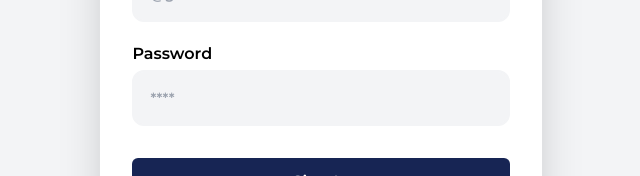
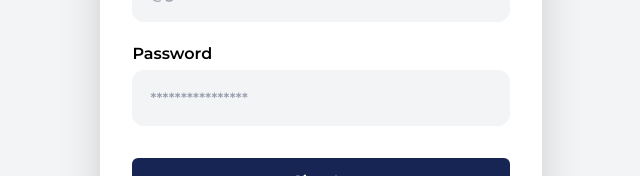
Before and after one commit to gsousaaa/desafio-b2bit, a React (Vite) app: page / in a window 1280 px wide. Shown: the part 425-601 px from the top of the page, without its empty margins (319-959 px from the left). Built offline with nearby package versions, Linux system fonts and the light colour scheme.

Commit message:
Implementando lógica para aguardar o carregamento do javascript, resolvendo bug de reset do formulário.

```diff
--- a/src/components/common/Button.tsx
+++ b/src/components/common/Button.tsx
@@ -3,12 +3,13 @@ interface ButtonProps {
     children: React.ReactNode,
     onClick?: () => void,
     type: "button" | "submit",
+    disabled?: boolean
 
 }
 
-export const Button = ({children, onClick, type}: ButtonProps) => {
+export const Button = ({children, disabled, onClick, type}: ButtonProps) => {
 
     return (
-        <button className="text-white px-40 py-3 bg-blue-950 rounded-md text-base font-semibold" onClick={onClick} type={type}>{children}</button>
+        <button disabled={disabled} className="text-white px-40 py-3 bg-blue-950 rounded-md text-base font-semibold" onClick={onClick} type={type}>{children}</button>
     )
 }
--- a/src/components/common/Input.tsx
+++ b/src/components/common/Input.tsx
@@ -4,11 +4,12 @@ interface InputProps  {
     value: string,
     onChange: (e: React.ChangeEvent<HTMLInputElement>) => void,
     name: string,
+    disabled?: boolean
 
 }
 
-export const Input: React.FC<InputProps> = ({type, placeholder, value, onChange, name}) => {
+export const Input: React.FC<InputProps> = ({type, disabled, placeholder, value, onChange, name}) => {
     return (
-            <input className='text-sm text-black w-full border-2 border-gray-100 rounded-xl p-4 mt-1 bg-gray-100 font-semibold'type={type} placeholder={placeholder} value={value} onChange={onChange} name={name}/>
+            <input  disabled={disabled} className='text-sm text-black w-full border-2 border-gray-100 rounded-xl p-4 mt-1 bg-gray-100 font-semibold' type={type} placeholder={placeholder} value={value} onChange={onChange} name={name}/>
     )
 }
--- a/src/components/layout/FormLogin.tsx
+++ b/src/components/layout/FormLogin.tsx
@@ -1,16 +1,22 @@
 import { Input } from "../common/Input";
 import { Button } from "../common/Button";
 import { Credentials} from "../../services/api";
-import { useState } from "react";
+import { useState, useSyncExternalStore } from "react";
 
 
 interface LoginFormProps {
-    onLogin: ( (credential: Credentials) => void)
+    onLogin: ( credential: Credentials) => void
 }
 
 export const FormLogin: React.FC<LoginFormProps> = ({ onLogin } ) => {
     const [email, setEmail] = useState('')
     const [password, setPassword] = useState('')
+
+    const isRunningOnBrowser = useSyncExternalStore(
+        () => () => {},
+        () => true,
+        () => false
+    )
 
 
     const handleSubmit = async (event: React.FormEvent<HTMLFormElement>) => {
@@ -27,16 +33,16 @@ export const FormLogin: React.FC<LoginFormProps> = ({ onLogin } ) => {
 
                     <div>
                         <label className="text-black font-semibold">E-mail</label>
-                        <Input name="email" type="email" placeholder="@gmail.com" onChange={(e) => setEmail(e.target.value)} value={email}/>
+                        <Input disabled={!isRunningOnBrowser} name="email" type="email" placeholder="@gmail.com" onChange={(e) => setEmail(e.target.value)} value={email}/>
                     </div>
 
                     <div className="pt-5 pb-3">
                         <label className="text-black font-semibold">Password</label>
-                        <Input name="password" type="password" placeholder="****" onChange={(e)=> setPassword(e.target.value)} value={password}/>
+                        <Input disabled={!isRunningOnBrowser} name="password" type="password" placeholder={"*".repeat(16)} onChange={(e)=> setPassword(e.target.value)} value={password}/>
                     </div>
 
                     <div className="pt-5 flex justify-center">
-                        <Button type="submit">Sign In</Button>
+                        <Button disabled={!isRunningOnBrowser} type="submit">Sign In</Button>
                     </div>
                 </div>
             </form>
```
